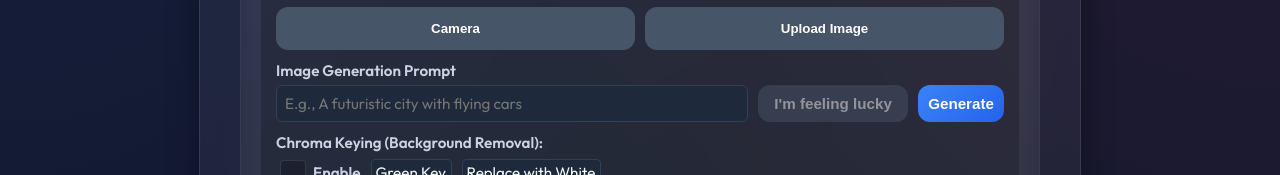
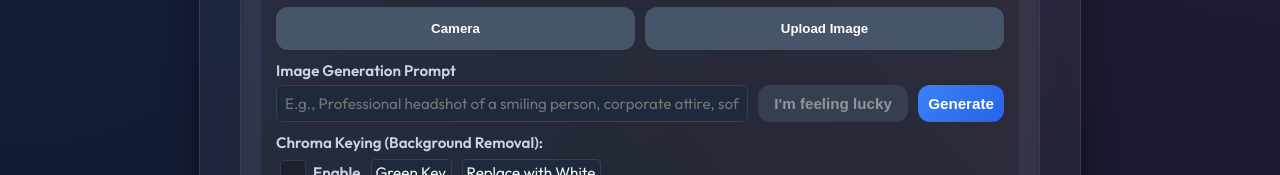
Before and after one commit to ffeldhaus/live-agent, a website built with Vite: page index.html in a window 1280 px wide. Shown: the part 816-991 px from the top of the page. Built offline with nearby package versions, Linux system fonts and the light colour scheme; no server answers.

Commit message:
fix: update image prompt placeholder in index.html

```diff
--- a/index.html
+++ b/index.html
@@ -122,7 +122,7 @@
                     <div style="margin-top: 10px;">
                         <label for="imagePrompt" style="font-size: 0.95rem; font-weight: bold; color: #cbd5e1;">Image Generation Prompt</label>
                         <div style="display: flex; gap: 10px; margin-top: 5px;">
-                            <input type="text" id="imagePrompt" placeholder="E.g., A futuristic city with flying cars" style="flex: 1; background: #1e293b; color: #f8fafc; border: 1px solid #334155; border-radius: 6px; padding: 8px; font-size: 0.95rem;">
+                            <input type="text" id="imagePrompt" placeholder="E.g., Professional headshot of a smiling person, corporate attire, soft studio lighting, blurred background" style="flex: 1; background: #1e293b; color: #f8fafc; border: 1px solid #334155; border-radius: 6px; padding: 8px; font-size: 0.95rem;">
                             <button class="btn" id="luckyImageBtn" style="margin-top: 0; background: #334155; font-size: 0.95rem; padding: 0 15px; width: 150px;">I'm feeling lucky</button>
                             <button class="btn" id="generateImageBtn" style="margin-top: 0; background: linear-gradient(135deg, #3b82f6 0%, #2563eb 100%); font-size: 0.95rem; padding: 0 10px;">Generate</button>
                         </div>
```
